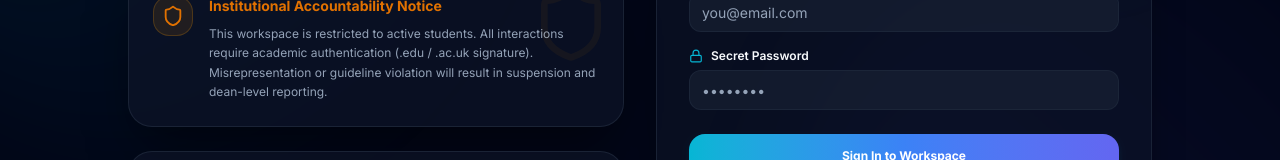
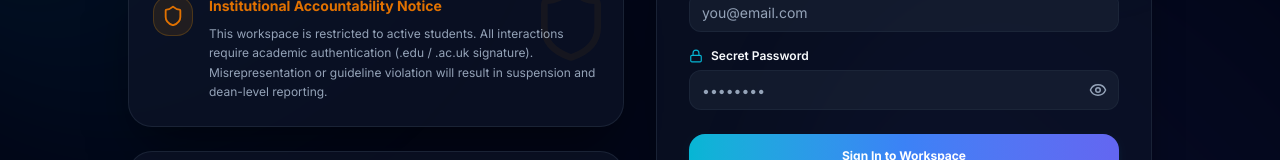
Before and after one commit to tanishka-jadhav/campusconnect-hub, a React (Vite) app: page / in a window 1280 px wide. Shown: the part 361-521 px from the top of the page. Built offline with nearby package versions, Linux system fonts and the light colour scheme; no server answers.

Commit message:
feat: add password visibility toggle using Lucide Eye and EyeOff icons

```diff
--- a/src/components/auth/AuthPage.jsx
+++ b/src/components/auth/AuthPage.jsx
@@ -3,7 +3,7 @@ import { useAuth } from '../../contexts/AuthContext';
 import { Button } from '../ui/Button';
 import { Input } from '../ui/Input';
 import { supabase } from '../../lib/supabase';
-import { Shield, GraduationCap, AlertTriangle, Mail, Lock, User, Building, Sparkles } from 'lucide-react';
+import { Shield, GraduationCap, AlertTriangle, Mail, Lock, User, Building, Sparkles, Eye, EyeOff } from 'lucide-react';
 
 const GoogleIcon = () => (
   <svg className="h-5 w-5 mr-2.5 shrink-0" viewBox="0 0 24 24" width="24" height="24" xmlns="http://www.w3.org/2000/svg">
@@ -30,6 +30,7 @@ export default function AuthPage() {
   const [showGoogleMock, setShowGoogleMock] = useState(false);
   const [mockName, setMockName] = useState('');
   const [mockEmail, setMockEmail] = useState('');
+  const [showPassword, setShowPassword] = useState(false);
 
   function handleEmailChange(e) {
     const val = e.target.value;
@@ -349,16 +350,25 @@ export default function AuthPage() {
                   <Lock className="h-3.5 w-3.5 text-primary" />
                   Secret Password
                 </label>
+                <div className="relative">
                   <Input
                     id="auth-password"
-                  type="password"
+                    type={showPassword ? 'text' : 'password'}
                     placeholder="••••••••"
                     value={password}
                     onChange={(e) => setPassword(e.target.value)}
                     required
                     minLength={6}
-                  className="bg-secondary/40 border-border focus:border-cyan-500 focus:ring-cyan-500/10"
+                    className="bg-secondary/40 border-border focus:border-cyan-500 focus:ring-cyan-500/10 pr-10"
                   />
+                  <button
+                    type="button"
+                    onClick={() => setShowPassword(!showPassword)}
+                    className="absolute right-3 top-1/2 -translate-y-1/2 text-muted-foreground hover:text-foreground cursor-pointer transition-colors"
+                  >
+                    {showPassword ? <EyeOff className="h-4.5 w-4.5" /> : <Eye className="h-4.5 w-4.5" />}
+                  </button>
+                </div>
               </div>
 
               {error && (
```
Lines whose indentation alone changed are shown as unchanged.
